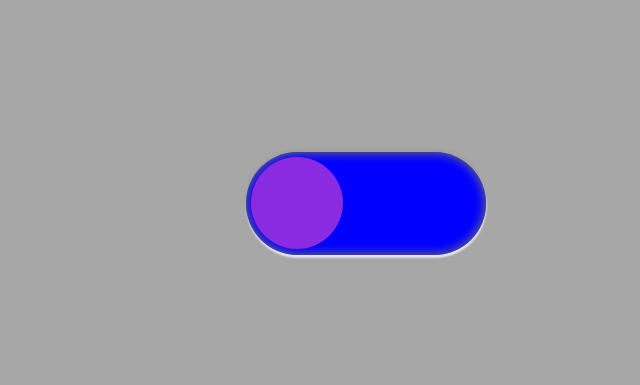
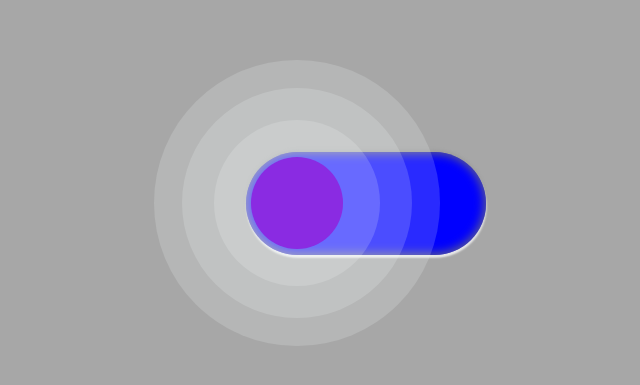
Before and after one commit to dsdyaz/fancy-toggle, a React (Vite) app: page / in a window 1280 px wide. Shown: the part 197-582 px from the top of the page, without its empty margins (274-914 px from the left). Built offline with nearby package versions, Linux system fonts and the light colour scheme.

Commit message:
added halos

```diff
--- a/src/style/toggle.css
+++ b/src/style/toggle.css
@@ -33,25 +33,29 @@
 .circle__halo {
     position: absolute;
     border-radius: 50%;
+    background-color: rgba(248, 251, 253, 0.164);
 }
 
 .circle__inner-halo {
-    width: 120%;
-    height: 120%;
-    background-color: chartreuse;
+    width: 180%;
+    height: 180%;
+    left: -40%;
+    top: -40%;
     z-index: -1;
 }
 
 .circle__middle-halo {
-    width: 150%;
-    height: 150%;
-    background-color: red;
+    width: 250%;
+    height: 250%;
+    left: -75%;
+    top: -75%;
     z-index: -2;
 }
 
 .circle__outer-halo {
-    width: 180%;
-    height: 180%;
-    background-color: darkmagenta;
+    width: 310%;
+    height: 310%;
+    left: -105%;
+    top: -105%;
     z-index: -3;
 }
--- a/src/toggle/toggle.jsx
+++ b/src/toggle/toggle.jsx
@@ -5,9 +5,9 @@ export default function Toggle() {
   return (
     <div className="toggle">
       <div className="circle">
-        <div className="circle__inner-halo" />
-        <div className="circle__middle-halo" />
-        <div className="circle__outer-halo" />
+        <div className="circle__halo circle__inner-halo" />
+        <div className="circle__halo circle__middle-halo" />
+        <div className="circle__halo circle__outer-halo" />
       </div>
     </div>
   )
```
